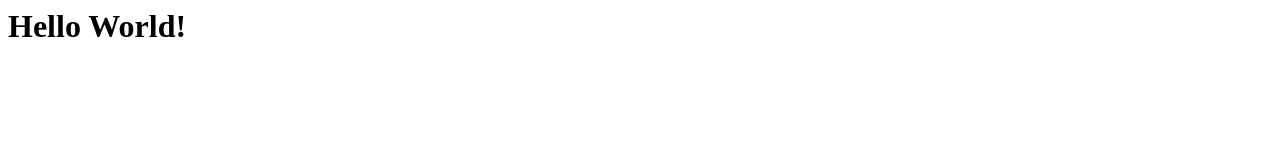
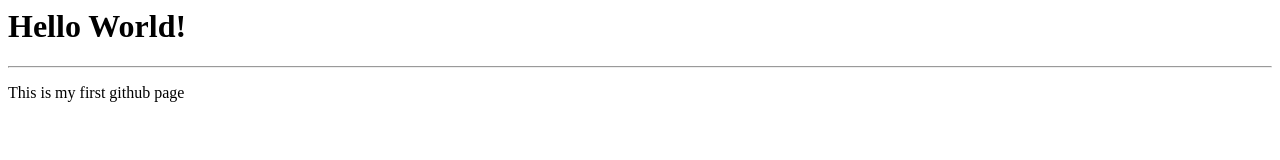
Before and after one commit to PrashantSabnekar/homepage, a plain HTML site: page index.html in a window 1280 px wide. Drawn offline with Linux system fonts and the light colour scheme.

Commit message:
Update index.html

```diff
--- a/index.html
+++ b/index.html
@@ -4,5 +4,9 @@
   </head>
   <Body>
     <h1>Hello World!</h1>
+    <hr>
+    <p>
+      This is my first github page
+    </p>
   </Body>
 </html>
```
